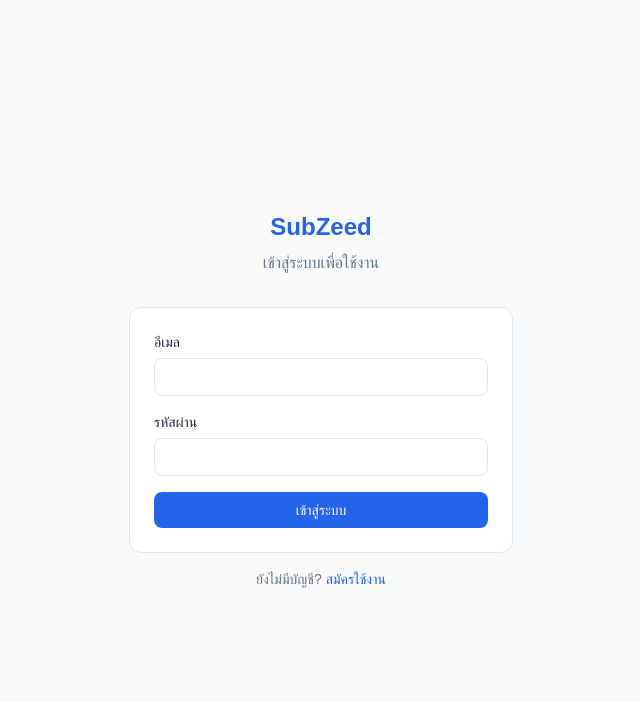
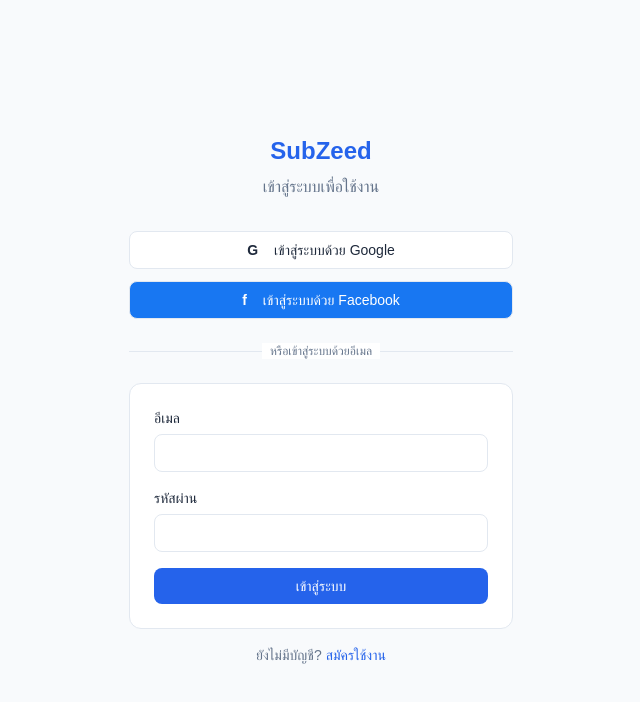
Before and after one commit to ovarconder/subzeed-app, a Next.js app: page /login in a window 1280 px wide. Shown: the top 702 px of the page, without its empty margins (319-959 px from the left). Built offline with nearby package versions, Linux system fonts and the light colour scheme; no server answers.

Commit message:
feat: add Google & Facebook social login to signin/signup pages

```diff
--- a/src/app/(auth)/login/page.tsx
+++ b/src/app/(auth)/login/page.tsx
@@ -6,6 +6,7 @@
 import { createClient } from '@/lib/supabase/client';
 import { Button } from '@/components/ui/button';
 import { Input } from '@/components/ui/input';
+import { SocialLogin } from '@/components/auth/social-login';
 
 function LoginForm() {
   const [email, setEmail] = useState('');
@@ -39,6 +40,21 @@
         <p className="mt-2 text-text-secondary">เข้าสู่ระบบเพื่อใช้งาน</p>
       </div>
 
+      {/* Social Login */}
+      <div className="mb-6">
+        <SocialLogin />
+      </div>
+
+      {/* Divider */}
+      <div className="relative mb-6">
+        <div className="absolute inset-0 flex items-center">
+          <div className="w-full border-t border-border" />
+        </div>
+        <div className="relative flex justify-center text-xs uppercase">
+          <span className="bg-white px-2 text-text-secondary">หรือเข้าสู่ระบบด้วยอีเมล</span>
+        </div>
+      </div>
+
       <form onSubmit={handleLogin} className="rounded-xl border border-border bg-white p-6 space-y-4">
         <Input label="อีเมล" type="email" value={email} onChange={(e) => setEmail(e.target.value)} required />
         <Input label="รหัสผ่าน" type="password" value={password} onChange={(e) => setPassword(e.target.value)} required />
--- a/src/app/(auth)/signup/page.tsx
+++ b/src/app/(auth)/signup/page.tsx
@@ -6,6 +6,7 @@
 import { createClient } from '@/lib/supabase/client';
 import { Button } from '@/components/ui/button';
 import { Input } from '@/components/ui/input';
+import { SocialLogin } from '@/components/auth/social-login';
 import { useFingerprint } from '@/hooks/useFingerprint';
 import { useToast } from '@/components/ui/toaster';
 
@@ -97,6 +98,21 @@
         <p className="mt-2 text-text-secondary">สมัครใช้งานฟรี</p>
       </div>
 
+      {/* Social Login */}
+      <div className="mb-6">
+        <SocialLogin />
+      </div>
+
+      {/* Divider */}
+      <div className="relative mb-6">
+        <div className="absolute inset-0 flex items-center">
+          <div className="w-full border-t border-border" />
+        </div>
+        <div className="relative flex justify-center text-xs uppercase">
+          <span className="bg-white px-2 text-text-secondary">หรือสมัครด้วยอีเมล</span>
+        </div>
+      </div>
+
       <form onSubmit={handleSignup} className="rounded-xl border border-border bg-white p-6 space-y-4">
         <Input label="อีเมล" type="email" value={email} onChange={(e) => setEmail(e.target.value)} required />
         <Input label="รหัสผ่าน" type="password" value={password} onChange={(e) => setPassword(e.target.value)} required minLength={6} />
--- /dev/null
+++ b/src/app/auth/callback/route.ts
@@ -0,0 +1,46 @@
+import { NextRequest, NextResponse } from 'next/server';
+import { createServerClient } from '@supabase/ssr';
+import { cookies } from 'next/headers';
+
+/**
+ * GET /auth/callback
+ *
+ * Supabase OAuth callback — รับ redirect กลับจาก Google/Facebook
+ * แลก code → session แล้ว redirect ไปหน้าที่ต้องการ
+ */
+export async function GET(request: NextRequest) {
+  const { searchParams, origin } = new URL(request.url);
+
+  const code = searchParams.get('code');
+  const next = searchParams.get('redirect') || '/dashboard';
+
+  if (!code) {
+    return NextResponse.redirect(`${origin}/login?error=missing_code`);
+  }
+
+  const cookieStore = await cookies();
+  const supabase = createServerClient(
+    process.env.NEXT_PUBLIC_SUPABASE_URL!,
+    process.env.NEXT_PUBLIC_SUPABASE_ANON_KEY!,
+    {
+      cookies: {
+        getAll() { return cookieStore.getAll(); },
+        setAll(cookiesToSet) {
+          try {
+            cookiesToSet.forEach(({ name, value, options }) =>
+              cookieStore.set(name, value, options)
+            );
+          } catch { /* ignore */ }
+        },
+      },
+    }
+  );
+
+  const { error } = await supabase.auth.exchangeCodeForSession(code);
+
+  if (error) {
+    return NextResponse.redirect(`${origin}/login?error=auth_failed`);
+  }
+
+  return NextResponse.redirect(`${origin}${next}`);
+}
--- /dev/null
+++ b/src/components/auth/social-login.tsx
@@ -0,0 +1,70 @@
+'use client';
+
+import { useState } from 'react';
+import { useRouter, useSearchParams } from 'next/navigation';
+import { createClient } from '@/lib/supabase/client';
+import { Button } from '@/components/ui/button';
+import { useToast } from '@/components/ui/toaster';
+
+type Provider = 'google' | 'facebook';
+
+const providerConfig: Record<Provider, { label: string; icon: string; color: string }> = {
+  google: {
+    label: 'Google',
+    icon: 'G',
+    color: 'bg-white border-border text-text hover:bg-surface',
+  },
+  facebook: {
+    label: 'Facebook',
+    icon: 'f',
+    color: 'bg-[#1877F2] text-white hover:bg-[#166fe5]',
+  },
+};
+
+export function SocialLogin() {
+  const [loading, setLoading] = useState<Provider | null>(null);
+  const router = useRouter();
+  const searchParams = useSearchParams();
+  const supabase = createClient();
+  const { addToast } = useToast();
+
+  const handleSocialLogin = async (provider: Provider) => {
+    setLoading(provider);
+
+    const redirect = searchParams.get('redirect') || '/dashboard';
+
+    const { error } = await supabase.auth.signInWithOAuth({
+      provider,
+      options: {
+        redirectTo: `${window.location.origin}/auth/callback?redirect=${redirect}`,
+      },
+    });
+
+    if (error) {
+      addToast(`เข้าสู่ระบบด้วย ${provider} ล้มเหลว: ${error.message}`, 'error');
+      setLoading(null);
+    }
+    // ถ้าสำเร็จ browser จะ redirect ไปหน้า OAuth provider
+  };
+
+  return (
+    <div className="flex flex-col gap-3">
+      {(Object.keys(providerConfig) as Provider[]).map((provider) => {
+        const cfg = providerConfig[provider];
+        return (
+          <Button
+            key={provider}
+            type="button"
+            variant="outline"
+            className={`w-full ${cfg.color}`}
+            onClick={() => handleSocialLogin(provider)}
+            loading={loading === provider}
+          >
+            <span className="font-bold mr-2">{cfg.icon}</span>
+            เข้าสู่ระบบด้วย {cfg.label}
+          </Button>
+        );
+      })}
+    </div>
+  );
+}
```
